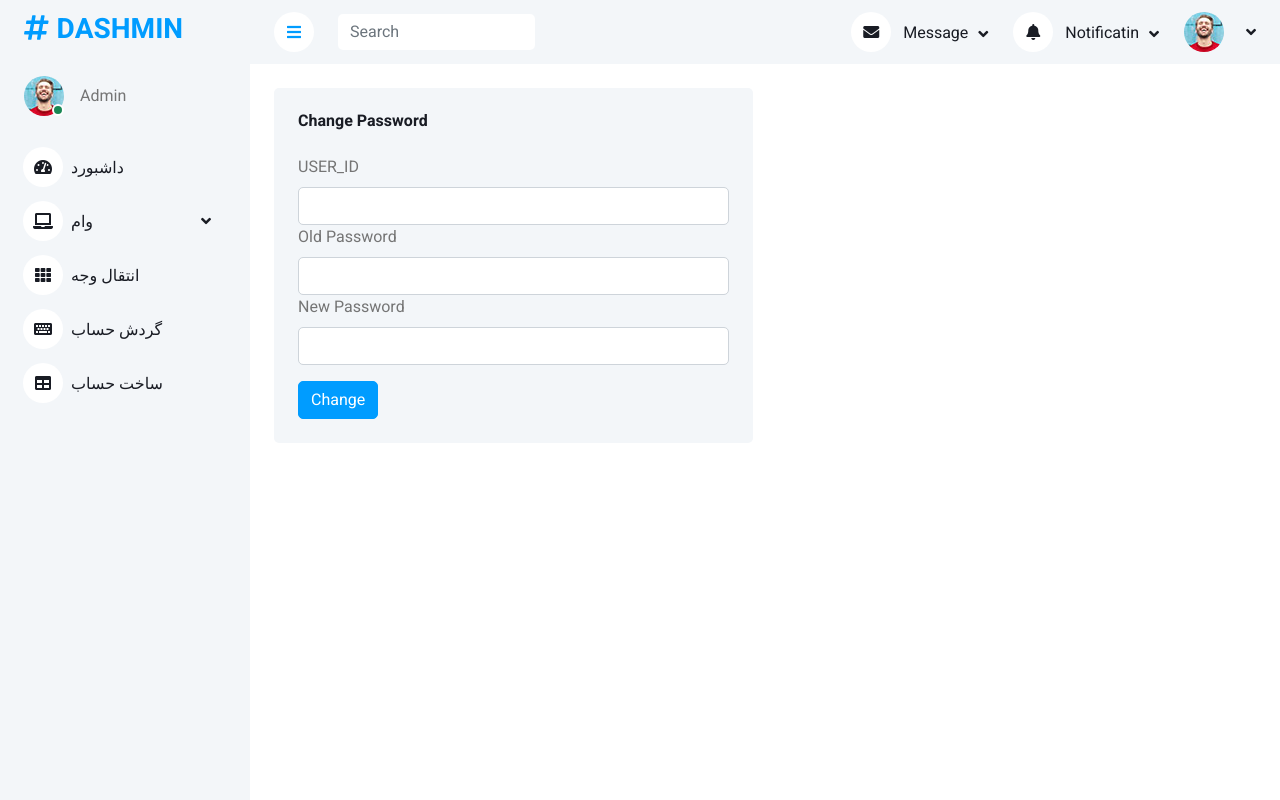
After one commit to mhasanbash/Mobile-Bank-App, a Django app: page /change_pass/ in a window 1280 px wide. The commit adds this page. Run offline with Django 5.2, Linux system fonts and the light colour scheme; some libraries are stand-ins or nearby versions.

Commit message:
add change pasword view

```diff
--- a/bank/management/urls.py
+++ b/bank/management/urls.py
@@ -1,6 +1,6 @@
 
 from django.urls import path
-from .views import Home, Profile, Signin, signout, CreatedBankAccount, MakeTransection, account_detail, LastTransections, CalculateLoanPoint, CollectLoan, LoanList,LoanInstallmentList,LoanInstallmentPayment
+from .views import Home, Profile, Signin, signout, CreatedBankAccount, MakeTransection, account_detail, LastTransections, CalculateLoanPoint, CollectLoan, LoanList,LoanInstallmentList,LoanInstallmentPayment, ChangePassword
 
 
 app_name = 'management'
@@ -19,5 +19,6 @@ urlpatterns = [
     path('collect_loan/', CollectLoan.as_view(), name='collect_loan'),
     path('loan_list/', LoanList.as_view(), name='loan_list'),
     path('installment/', LoanInstallmentList.as_view(), name='installment'),
-    path('installment_pay/', LoanInstallmentPayment.as_view(), name='installment_pay')
+    path('installment_pay/', LoanInstallmentPayment.as_view(), name='installment_pay'),
+    path('change_pass/', ChangePassword.as_view(), name='change_pass')
 ]
--- a/bank/management/views.py
+++ b/bank/management/views.py
@@ -113,9 +113,20 @@ def signout(request):
     return HttpResponseRedirect(reverse('management:signin'))
 
 
-class changePassword(View):
+class ChangePassword(View):
     # user id and old_pass and new_pass
-    pass
+    def get(self, request):
+        return render(request, 'change_password.html')
+    def post(self, request):
+        user_id = request.POST.get('user_id')
+        old_pass = request.POST.get('old_pass')
+        new_pass = request.POST.get('new_pass')
+        try :
+            with connection.cursor() as cursor:
+                cursor.execute('CALL change_password(%s, %s, %s)', [user_id, old_pass, new_pass])
+                return HttpResponseRedirect(reverse('management:Home'))
+        except Exception as e:
+            return render(request, 'error.html', {'error_message': str(e)})
 
 
 class AccountDetail(View):
@@ -199,11 +210,6 @@ def account_detail(request):
             except Exception as e:
                 response = "شماره حساب اشتباه است"
     return HttpResponse(response)
-
-
-class AccountOwner(View):
-    # acc_number
-    pass
 
 
 class BlockAccount(View):
@@ -361,6 +367,7 @@ class LoanInstallmentList(View):
         except Exception as e:
                 return render(request, 'error.html', {'error_message': str(e)})
 
+
 class LoanInstallmentPayment(View):
     # Loan id
     def get(self, request):
--- a/bank/templates/base.html
+++ b/bank/templates/base.html
@@ -257,7 +257,7 @@
                 class="dropdown-menu dropdown-menu-end bg-light border-0 rounded-0 rounded-bottom m-0"
               >
                 <a href="{% url 'management:profile' %}" class="dropdown-item">My Profile</a>
-                <a href="#" class="dropdown-item">Settings</a>
+                <a href="{% url 'management:change_pass' %}" class="dropdown-item">تغییر رمز عبور</a>
                 <a href="{% url 'management:signout' %}" class="dropdown-item">Log Out</a>
               </div>
             </div>
--- /dev/null
+++ b/bank/templates/change_password.html
@@ -0,0 +1,28 @@
+{% extends "base.html" %}
+
+{% block Dashboard %}
+<div class="container-fluid pt-4 px-4">
+    <div class="row g-4">
+        <div class="col-sm-12 col-xl-6">
+            <div class="bg-light rounded h-100 p-4">
+                <h6 class="mb-4">Change Password</h6>
+                <form action="#" method="post">
+                    {% csrf_token %}
+                    <div class="mb-3">
+                        <label for="exampleInputEmail1" class="form-label">USER_ID</label>
+                        <input type="text" class="form-control" name="user_id">
+
+                        <label for="exampleInputEmail1" class="form-label">Old Password</label>
+                        <input type="text" class="form-control" name="old_pass">
+
+                        <label for="exampleInputEmail1" class="form-label">New Password</label>
+                        <input type="text" class="form-control"name="new_pass">
+
+                    </div>
+                    <button type="submit" class="btn btn-primary">Change</button>
+                </form>
+            </div>
+        </div>
+    </div>
+</div>
+{% endblock %}
```
